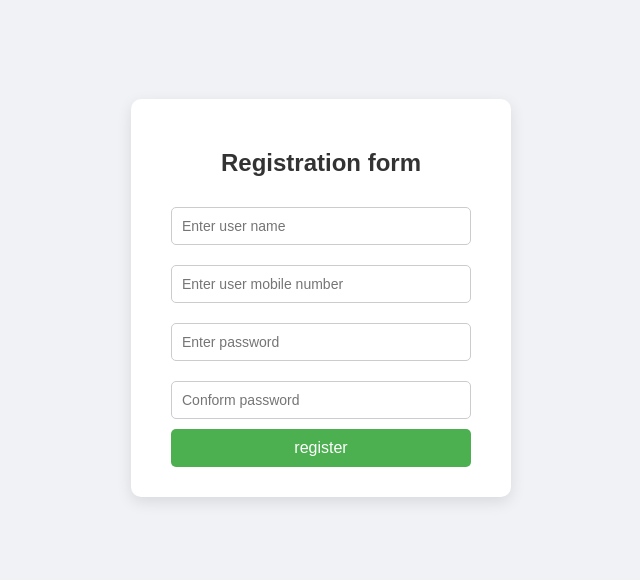
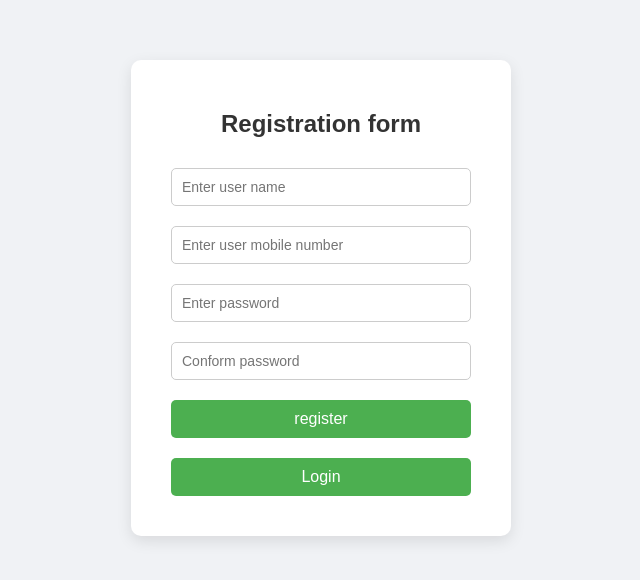
Before and after one commit to Ritwik0319/day21.june-login-form, a plain HTML site: page reg.html in a window 1280 px wide. Shown: the part 102-682 px from the top of the page, without its empty margins (319-959 px from the left). Drawn offline with Linux system fonts and the light colour scheme.

Commit message:
modified login and reg pages

```diff
--- a/reg.html
+++ b/reg.html
@@ -49,6 +49,7 @@
             border: none;
             border-radius: 5px;
             cursor: pointer;
+            margin: 10px 0;
         }
 
         button:hover {
@@ -71,6 +72,8 @@
         <input type="text" name="" id="u_pass" placeholder="Enter password">
         <input type="text" name="" id="conf_pass" placeholder="Conform password">
         <button onclick="handlereg()">register</button>
+        <button onclick="handlelogin()">Login</button>
+
     </div>
     <script>
 
@@ -132,7 +135,10 @@
                 }
             }
         }
+        function handlelogin() {
+            window.open("http://127.0.0.1:5500/day21june/login.html", "_self")
 
+        }
     </script>
 </body>
 
```
Also changed, not shown: login.html (+6 -1 lines).
